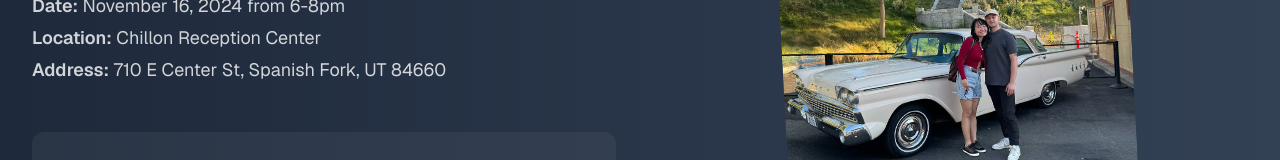
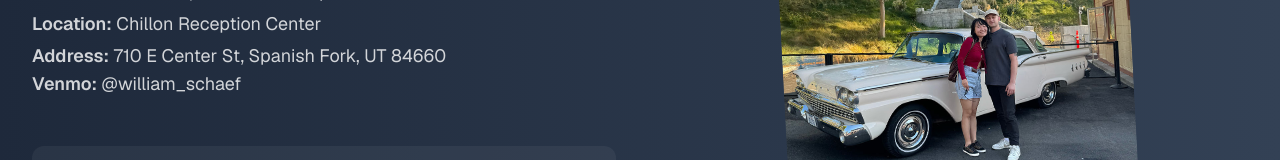
Before and after one commit to WillsWebsites/mia-will-wedding, a Next.js app: page / in a window 1280 px wide. Shown: the part 295-455 px from the top of the page. Built offline with nearby package versions, Linux system fonts and the light colour scheme; no server answers.

Commit message:
Adding venmo

```diff
--- a/src/app/page.tsx
+++ b/src/app/page.tsx
@@ -2,7 +2,6 @@ import Container from "@/components/ui/Container";
 import ReservationForm from "@/components/pages/Home/ReservationForm";
 import Details from "@/components/Details";
 import Image from "next/image";
-import image1 from "../../public/1.jpeg";
 import image2 from "../../public/2.jpg";
 import car from "../../public/car.jpg";
 
--- a/src/components/Details.tsx
+++ b/src/components/Details.tsx
@@ -14,6 +14,9 @@ export default function Details() {
         <span className="font-semibold">Address:</span> 710 E Center St, Spanish
         Fork, UT 84660
       </p>
+      <p className="mb-1 text-white/80">
+        <span className="font-semibold">Venmo:</span> @william_schaef
+      </p>
     </>
   );
 }
```
